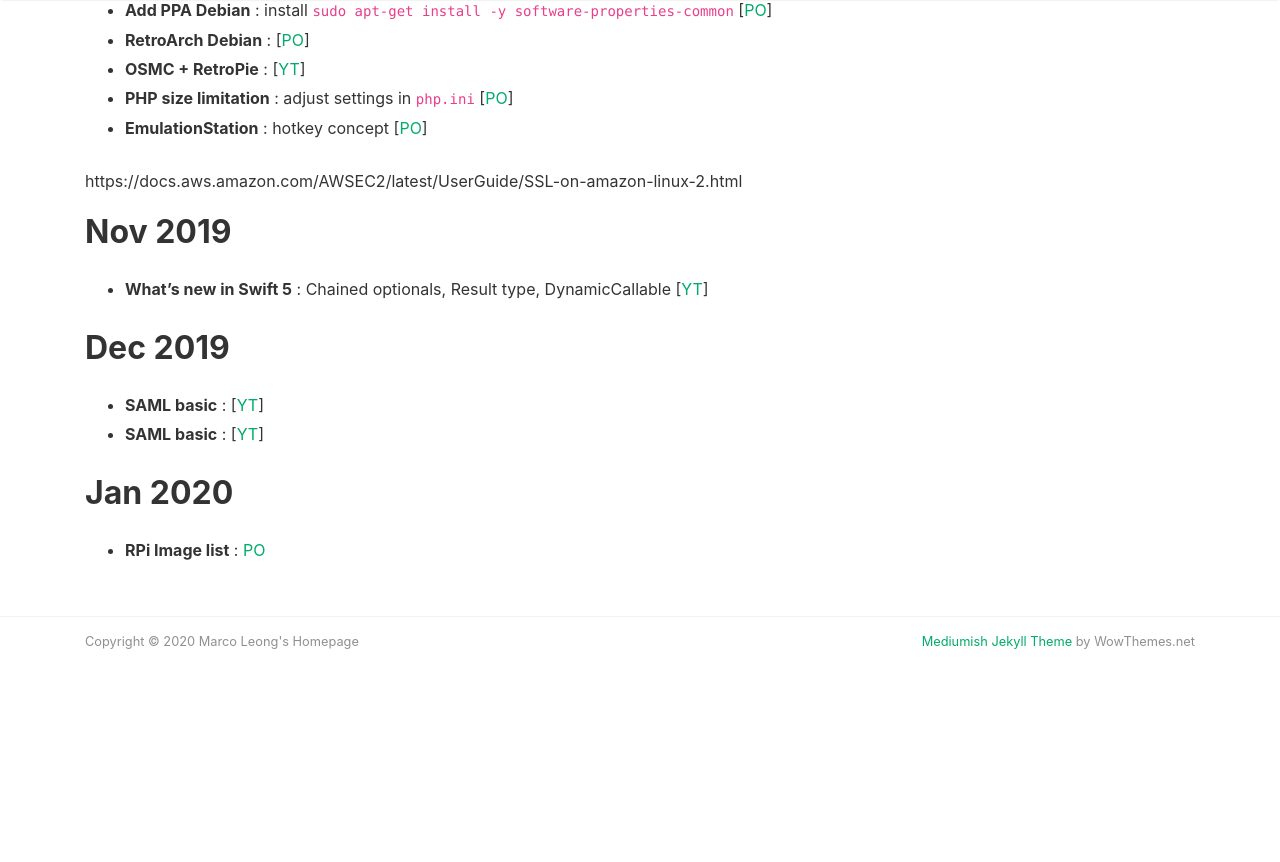
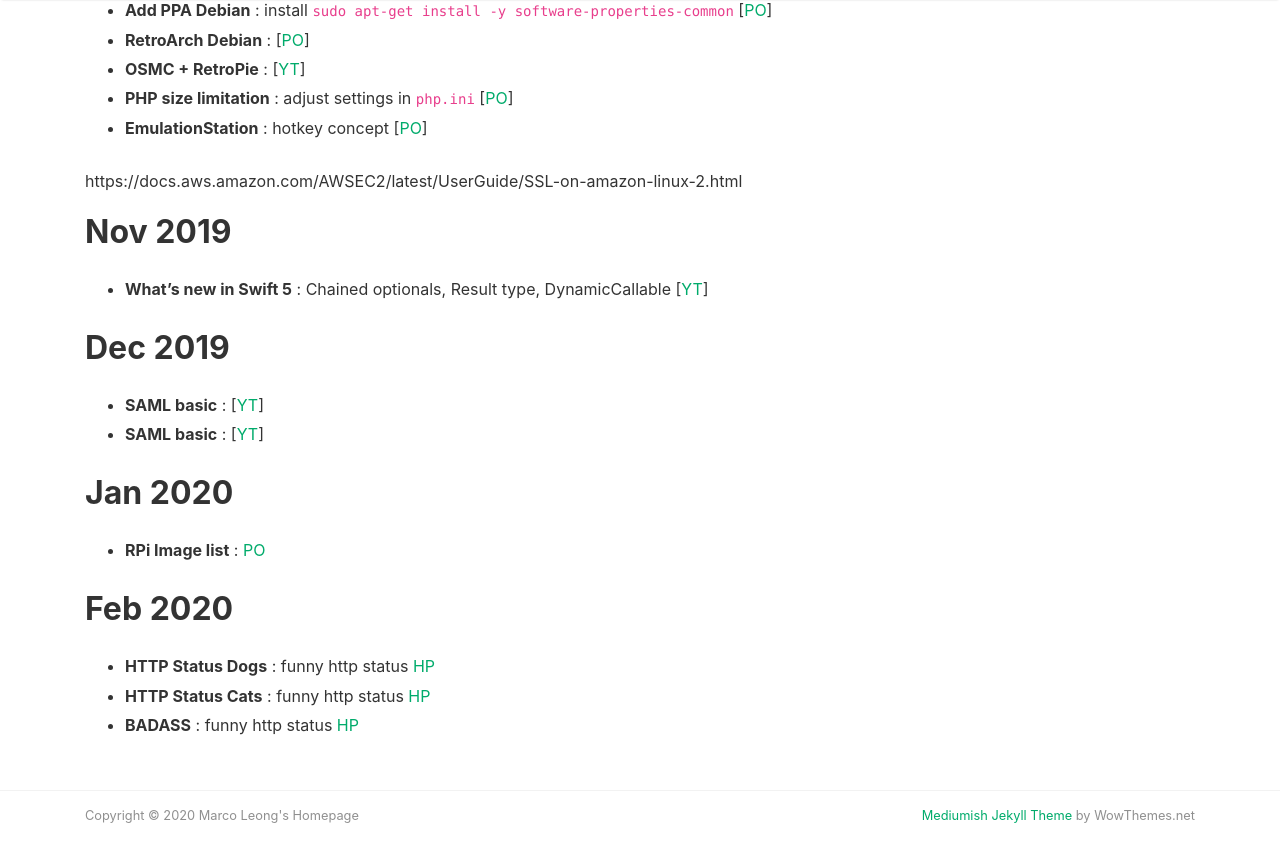
Before and after one commit to MarcoLeongDev/MarcoLeongDev.github.io, a Jekyll site: the page built from journey.md, in a window 1280 px wide and 900 px high, scrolled down 4279 px. Shown: the top 862 px of the window. Built offline with Jekyll 4.4.1, drawn with Linux system fonts in a browser that asks for light colours; nearby versions of some CDN libraries; our own code applies the rules of GitHub Pages for plain Markdown files; before the commit the page ends 5004 px from its top, so only the background shows below that.

Commit message:
Update journey.md

```diff
--- a/journey.md
+++ b/journey.md
@@ -133,6 +133,11 @@
 ## Jan 2020
 - **RPi Image list** : [PO](https://www.tech-knowhow.com/2017/01/raspberry-pi-disk-images-definitive-list/)
 
+## Feb 2020
+- **HTTP Status Dogs** : funny http status [HP](https://httpstatusdogs.com/)
+- **HTTP Status Cats** : funny http status [HP](https://http.cat/)
+- **BADASS** : funny http status [HP](http://bada55.io/)
+
 
 
 
```
